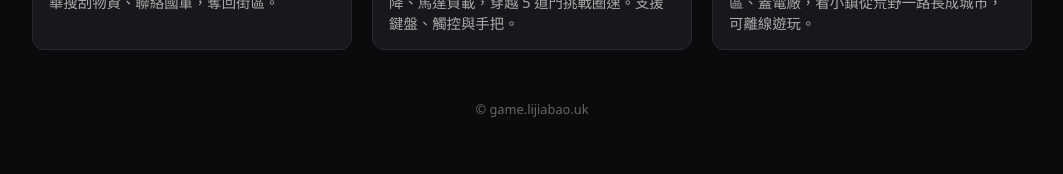
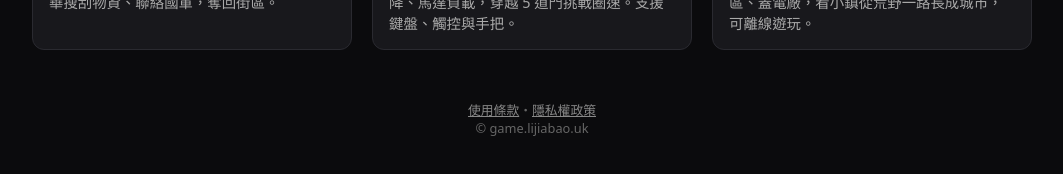
Before and after one commit to lijiabao1998/lijiabao1998.github.io, a plain HTML site: page index.html in a window 1280 px wide. Shown: the part 432-606 px from the top of the page, without its empty margins (108-1171 px from the left). Drawn offline with Linux system fonts and the light colour scheme; files whose address does not match are found by name.

Commit message:
Add index.html (terms/privacy)

```diff
--- a/index.html
+++ b/index.html
@@ -39,6 +39,6 @@ footer{text-align:center;color:#666;font-size:.8rem;padding:30px}
 <a class="card" href="/glimmertown/"><img src="/thumbs/glimmertown.jpg" alt="微光小鎮 遊戲畫面" loading="lazy" />
 <div class="c"><h2>微光小鎮</h2><p>原創等距像素風城市建造遊戲。鋪路、劃分區、蓋電廠，看小鎮從荒野一路長成城市，可離線遊玩。</p></div></a>
 </main>
-<footer>© game.lijiabao.uk</footer>
+<footer><a href="/terms/" style="color:#888">使用條款</a>・<a href="/privacy/" style="color:#888">隱私權政策</a><br />© game.lijiabao.uk</footer>
 </body>
 </html>
```
